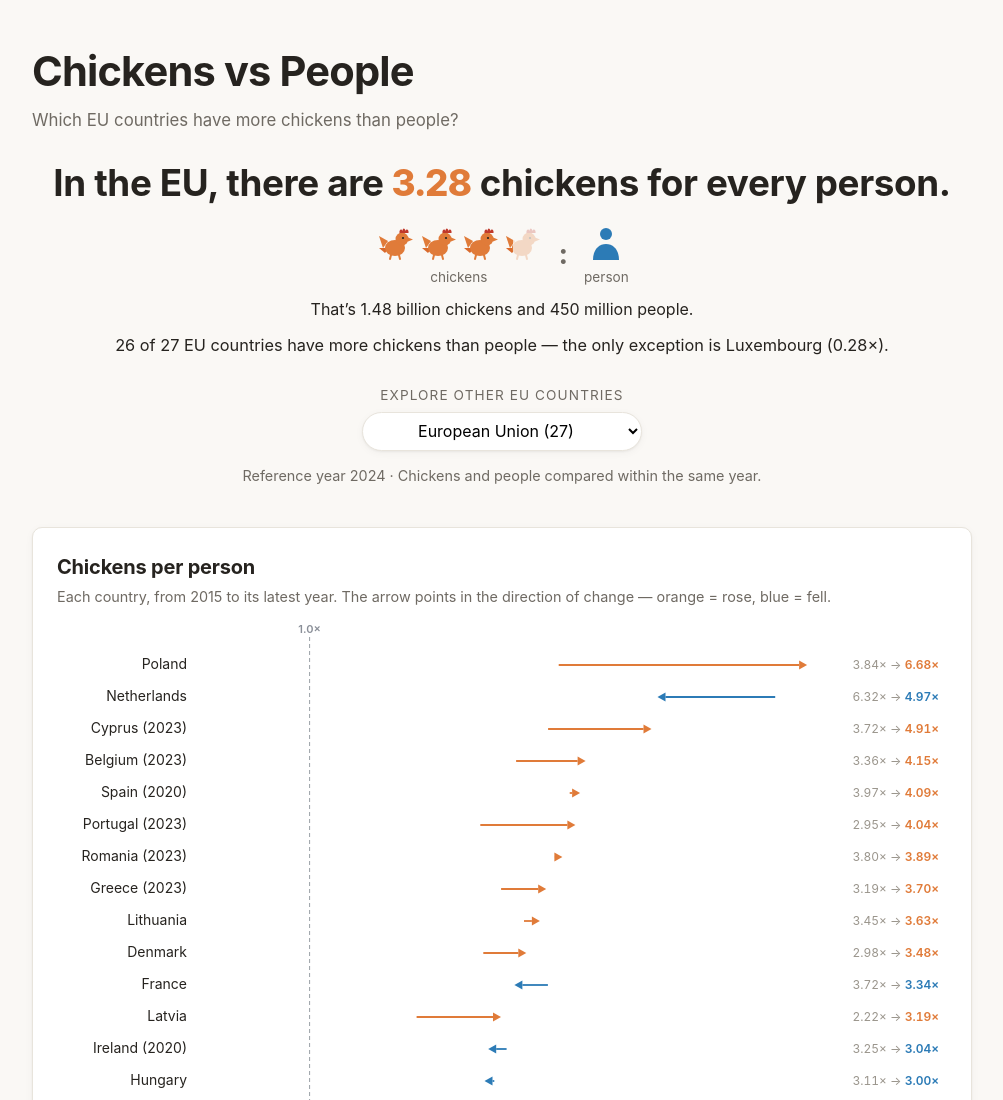
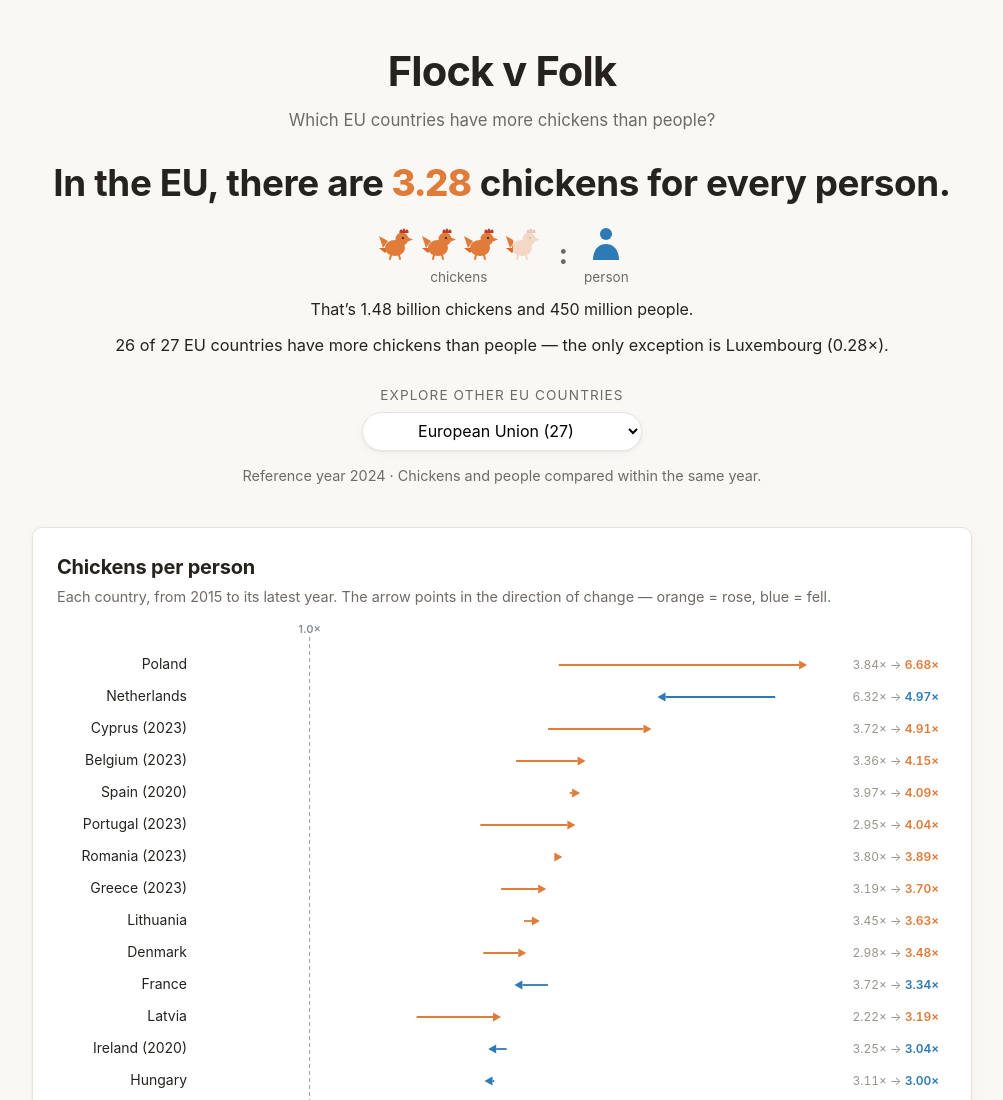
Before and after one commit to gi-coi/chicken-vs-people, a plain HTML site: page dashboard/index.html in a window 1280 px wide. Shown: the top 1100 px of the page, without its empty margins (138-1141 px from the left). Drawn offline with Linux system fonts and the light colour scheme.

Commit message:
Rename masthead to 'Flock v Folk' and center the header

```diff
--- a/dashboard/index.css
+++ b/dashboard/index.css
@@ -36,6 +36,7 @@ a:hover { text-decoration-thickness: 2px; }
   max-width: 980px;
   margin: 0 auto;
   padding: 2.5rem 1.25rem 0.25rem;
+  text-align: center;
 }
 .masthead h1 {
   margin: 0;
--- a/dashboard/index.html
+++ b/dashboard/index.html
@@ -3,9 +3,9 @@
 <head>
   <meta charset="UTF-8" />
   <meta name="viewport" content="width=device-width, initial-scale=1" />
-  <title>Chickens vs People — EU</title>
+  <title>Flock v Folk — EU</title>
   <meta name="description" content="Which EU countries have more chickens than people?" />
-  <link rel="stylesheet" href="index.css?v=8" />
+  <link rel="stylesheet" href="index.css?v=9" />
 </head>
 <body>
   <svg width="0" height="0" style="position:absolute" aria-hidden="true">
@@ -29,7 +29,7 @@
   </svg>
 
   <header class="masthead">
-    <h1>Chickens&nbsp;vs&nbsp;People</h1>
+    <h1>Flock&nbsp;v&nbsp;Folk</h1>
     <p class="subtitle">Which EU countries have more chickens than people?</p>
   </header>
 
```
